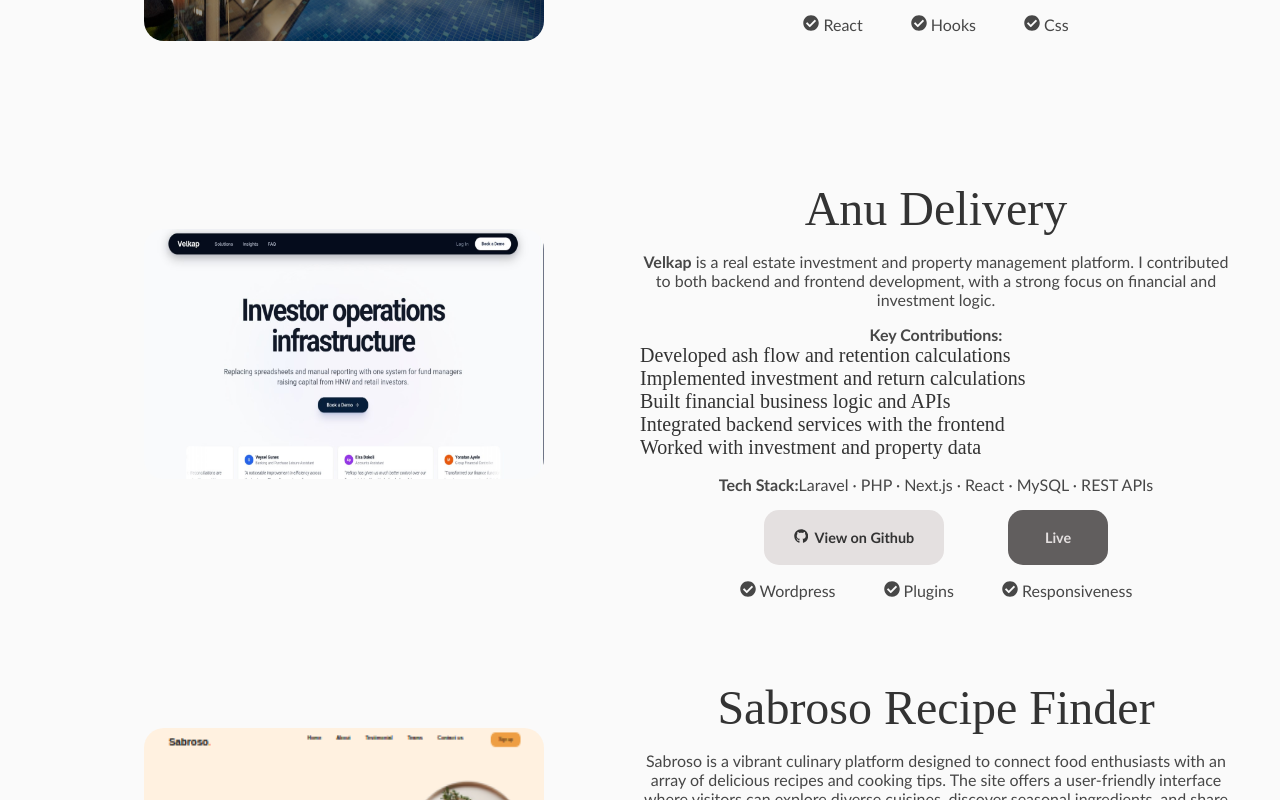
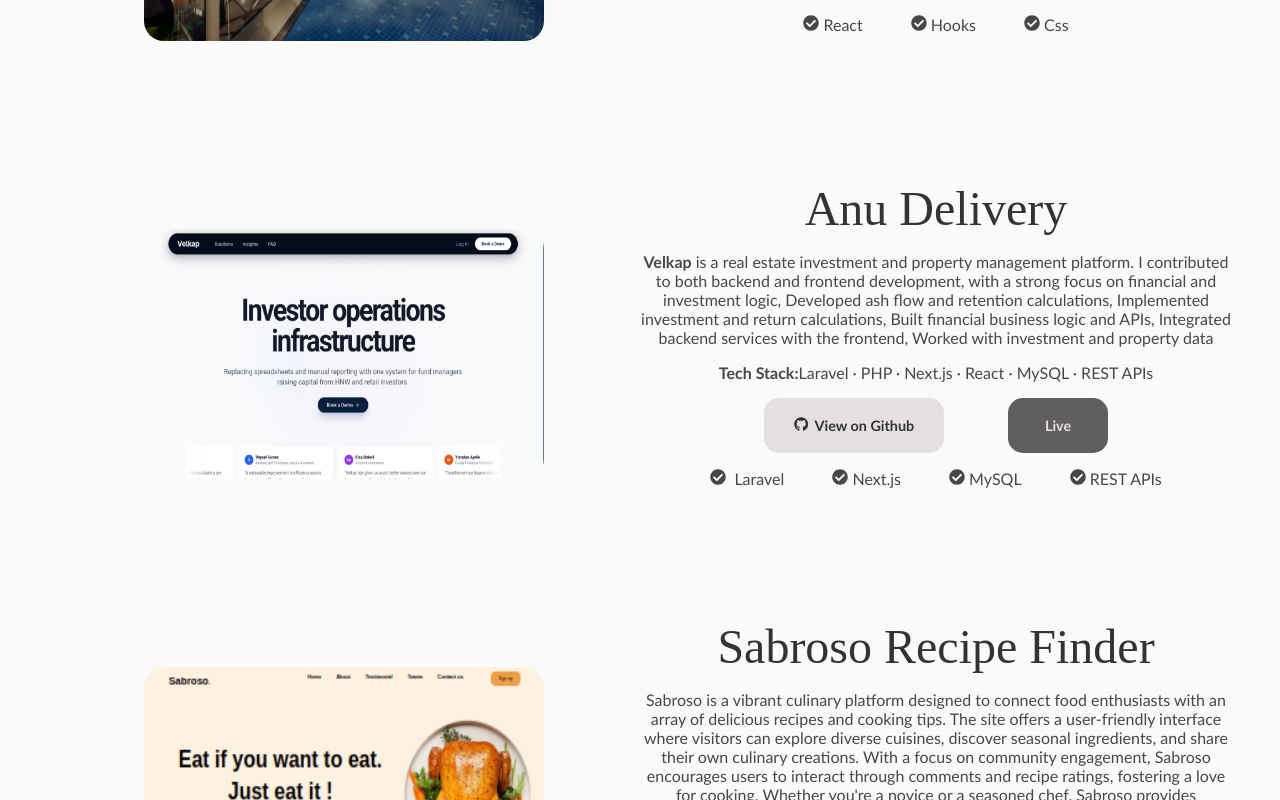
Before and after one commit to anuteshome/Portifolioo, a React (Vite) app: page / in a window 1280 px wide. Shown: the part 2085-2885 px from the top of the page. Built offline with nearby package versions, Linux system fonts and the light colour scheme.

Commit message:
fix: Adding velkap project

```diff
--- a/src/component/Projects/Project.jsx
+++ b/src/component/Projects/Project.jsx
@@ -63,17 +63,22 @@
   <p>
     <strong>Velkap</strong> is a real estate investment and property management
     platform. I contributed to both backend and frontend development, with a
-    strong focus on financial and investment logic.
+    strong focus on financial and investment logic,
+    Developed ash flow and retention calculations,
+    Implemented investment and return calculations,
+    Built financial business logic and APIs,
+    Integrated backend services with the frontend,
+    Worked with investment and property data
   </p>
 
-  <p><strong>Key Contributions:</strong></p>
+  {/* <p><strong>Key Contributions:</strong></p>
   <ul>
     <li>Developed ash flow and retention calculations</li>
     <li>Implemented investment and return calculations</li>
     <li>Built financial business logic and APIs</li>
     <li>Integrated backend services with the frontend</li>
     <li>Worked with investment and property data</li>
-  </ul>
+  </ul> */}
 
   <p>
     <strong>Tech Stack:</strong>
@@ -83,10 +88,11 @@
             <div className='buttons'> <a href="https://dev-anudelivery.pantheonsite.io/" target='blank'><button className='btn3'><FaGithub /> &nbsp;View on Github</button> </a>
             <a href="https://dev-anudelivery.pantheonsite.io/" target='blank'><button className='btn4'>Live</button></a></div>
             <div className='stack'>
-           <p> <FaCheckCircle />&nbsp;Wordpress</p>
-            <p><FaCheckCircle />&nbsp;Plugins</p>
+           <p> <FaCheckCircle />&nbsp; Laravel</p>
+            <p><FaCheckCircle />&nbsp;Next.js </p>
             {/* <p>Css</p> */}
-            <p > <FaCheckCircle />&nbsp;Responsiveness</p>
+            <p > <FaCheckCircle />&nbsp;MySQL</p>
+             <p > <FaCheckCircle />&nbsp;REST APIs</p>
             </div>
             </div>
             </div>
```
